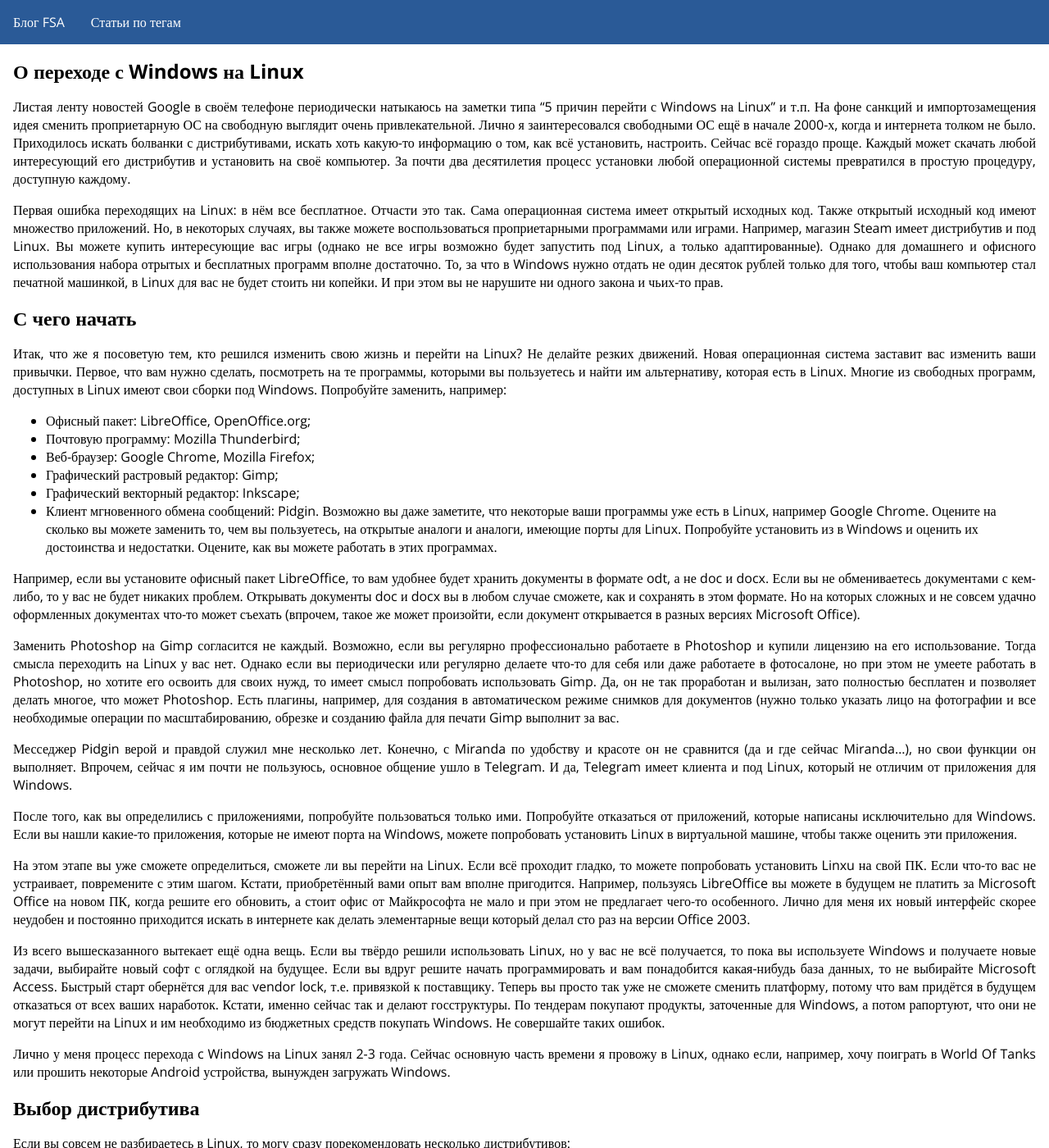
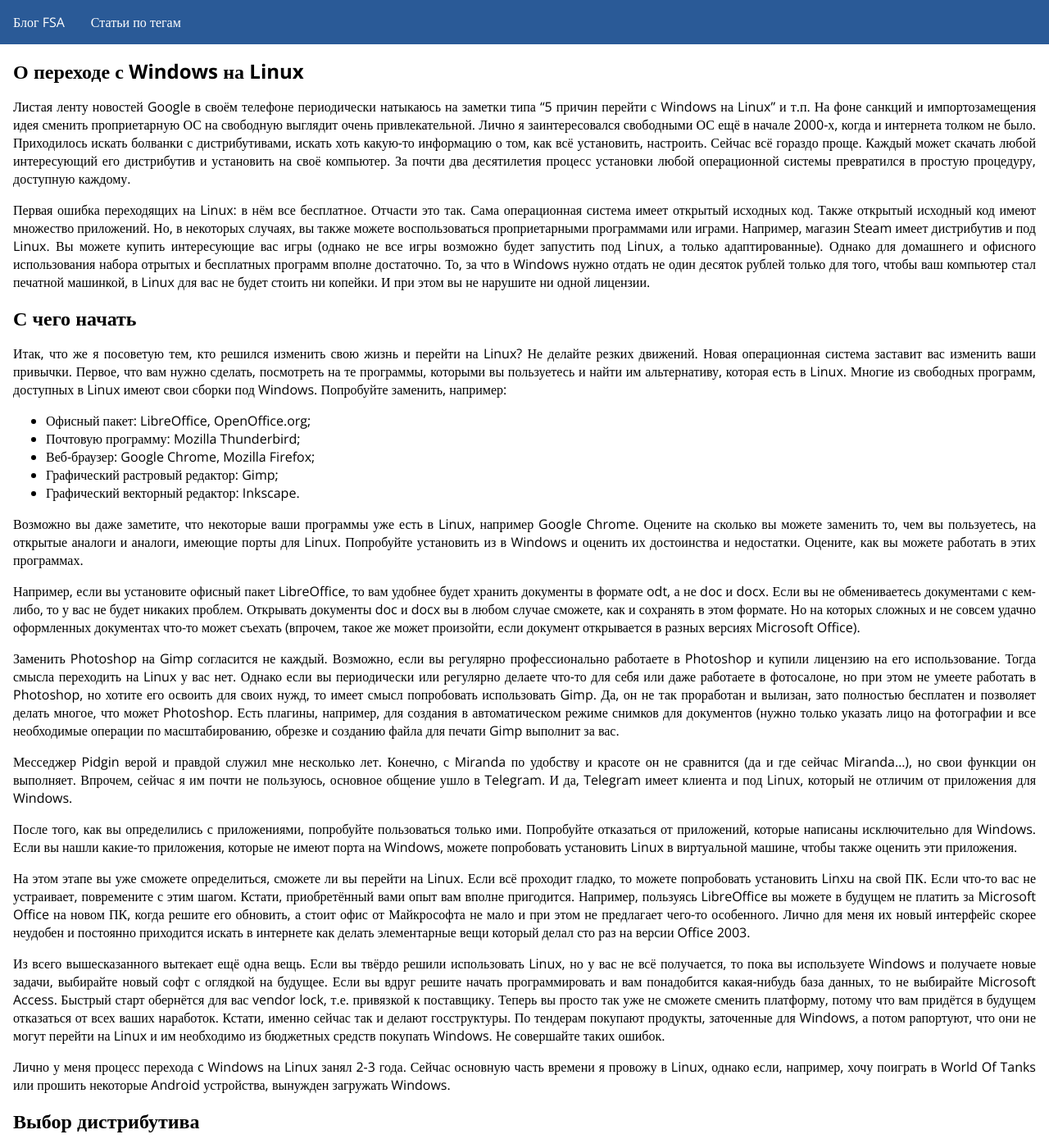
Before and after one commit to fsa/site, a Jekyll site: the page built from _posts/2018-04-29-windows2linux.md, in a window 1280 px wide and 1400 px high. Shown: the whole window at 82% size. Built offline with Jekyll 4.4.1, drawn with Linux system fonts in a browser that asks for light colours; some of the changed text lies outside the part shown.

Commit message:
Update 2018-04-29-windows2linux.md

```diff
--- a/_posts/2018-04-29-windows2linux.md
+++ b/_posts/2018-04-29-windows2linux.md
@@ -6,7 +6,7 @@
 ---
 Листая ленту новостей Google в своём телефоне периодически натыкаюсь на заметки типа "5 причин перейти с Windows на Linux" и т.п. На фоне санкций и импортозамещения идея сменить проприетарную ОС на свободную выглядит очень привлекательной. Лично я заинтересовался свободными ОС ещё в начале 2000-х, когда и интернета толком не было. Приходилось искать болванки с дистрибутивами, искать хоть какую-то информацию о том, как всё установить, настроить. Сейчас всё гораздо проще. Каждый может скачать любой интересующий его дистрибутив и установить на своё компьютер. За почти два десятилетия процесс установки любой операционной системы превратился в простую процедуру, доступную каждому.
 
-Первая ошибка переходящих на Linux: в нём все бесплатное. Отчасти это так. Сама операционная система имеет открытый исходных код. Также открытый исходный код имеют множество приложений. Но, в некоторых случаях, вы также можете воспользоваться проприетарными программами или играми. Например, магазин Steam имеет дистрибутив и под Linux. Вы можете купить интересующие вас игры (однако не все игры возможно будет запустить под Linux, а только адаптированные). Однако для домашнего и офисного использования набора отрытых и бесплатных программ вполне достаточно. То, за что в Windows нужно отдать не один десяток рублей только для того, чтобы ваш компьютер стал печатной машинкой, в Linux для вас не будет стоить ни копейки. И при этом вы не нарушите ни одного закона и чьих-то прав.
+Первая ошибка переходящих на Linux: в нём все бесплатное. Отчасти это так. Сама операционная система имеет открытый исходных код. Также открытый исходный код имеют множество приложений. Но, в некоторых случаях, вы также можете воспользоваться проприетарными программами или играми. Например, магазин Steam имеет дистрибутив и под Linux. Вы можете купить интересующие вас игры (однако не все игры возможно будет запустить под Linux, а только адаптированные). Однако для домашнего и офисного использования набора отрытых и бесплатных программ вполне достаточно. То, за что в Windows нужно отдать не один десяток рублей только для того, чтобы ваш компьютер стал печатной машинкой, в Linux для вас не будет стоить ни копейки. И при этом вы не нарушите ни одной лицензии.
 
 # С чего начать
 Итак, что же я посоветую тем, кто решился изменить свою жизнь и перейти на Linux? Не делайте резких движений. Новая операционная система заставит вас изменить ваши привычки. Первое, что вам нужно сделать, посмотреть на те программы, которыми вы пользуетесь и найти им альтернативу, которая есть в Linux. Многие из свободных программ, доступных в Linux имеют свои сборки под Windows. Попробуйте заменить, например:
@@ -14,8 +14,8 @@
 * Почтовую программу: Mozilla Thunderbird;
 * Веб-браузер: Google Chrome, Mozilla Firefox;
 * Графический растровый редактор: Gimp;
-* Графический векторный редактор: Inkscape;
-* Клиент мгновенного обмена сообщений: Pidgin.
+* Графический векторный редактор: Inkscape.
+
 Возможно вы даже заметите, что некоторые ваши программы уже есть в Linux, например Google Chrome. Оцените на сколько вы можете заменить то, чем вы пользуетесь, на открытые аналоги и аналоги, имеющие порты для Linux. Попробуйте установить из в Windows и оценить их достоинства и недостатки. Оцените, как вы можете работать в этих программах.
 
 Например, если вы установите офисный пакет LibreOffice, то вам удобнее будет хранить документы в формате odt, а не doc и docx. Если вы не обмениваетесь документами с кем-либо, то у вас не будет никаких проблем. Открывать документы doc и docx вы в любом случае сможете, как и сохранять в этом формате. Но на которых сложных и не совсем удачно оформленных документах что-то может съехать (впрочем, такое же может произойти, если документ открывается в разных версиях Microsoft Office).
@@ -41,6 +41,7 @@
 Первое, чем значительно отличаются дистрибутивы друг от друга - это методика формирования релизов. Дистрибутивы можно поделить на две категории:
 * с периодически выходящими релизами (Ubuntu, Debian, CentOS, Fedora и др.);
 * плавающие или роллинг-релизы (Gentoo, Archlinux и др.)
+
 В первом случае дистрибутивы имеют чётко выделенные версии, также как и Windows (XP, Vista, 7, 8, 8.1, 10). При этом, зачастую, вы можете получить в своей системе не самые свежие версии программного обеспечения, но при этом стабильные. Кроме этого, могут возникнуть некоторые трудности при обновлении системы от релиза к релизу. Впрочем, этим грешит и Windows. Вспомните, если вы хоть раз обновляли Windows с одной версии на новую, иногда лучшим решением было полностью переустановить систему. К счастью, в Linux большинство подобных проблем решаемы без необходимости переустановки, хоть, иногда, и ценой больших усилий.
 
 В противоположность системам с чёткими релизам есть дистрибутивы без чётких релизов. Вы можете скачать текущую сборку и, в последствии, обновлять её. Этим меня привлекла Gentoo Linux. К тому же я получаю часто более свежие версии софта, чем предоставляет тот же самый Debian или Ubuntu.
```
